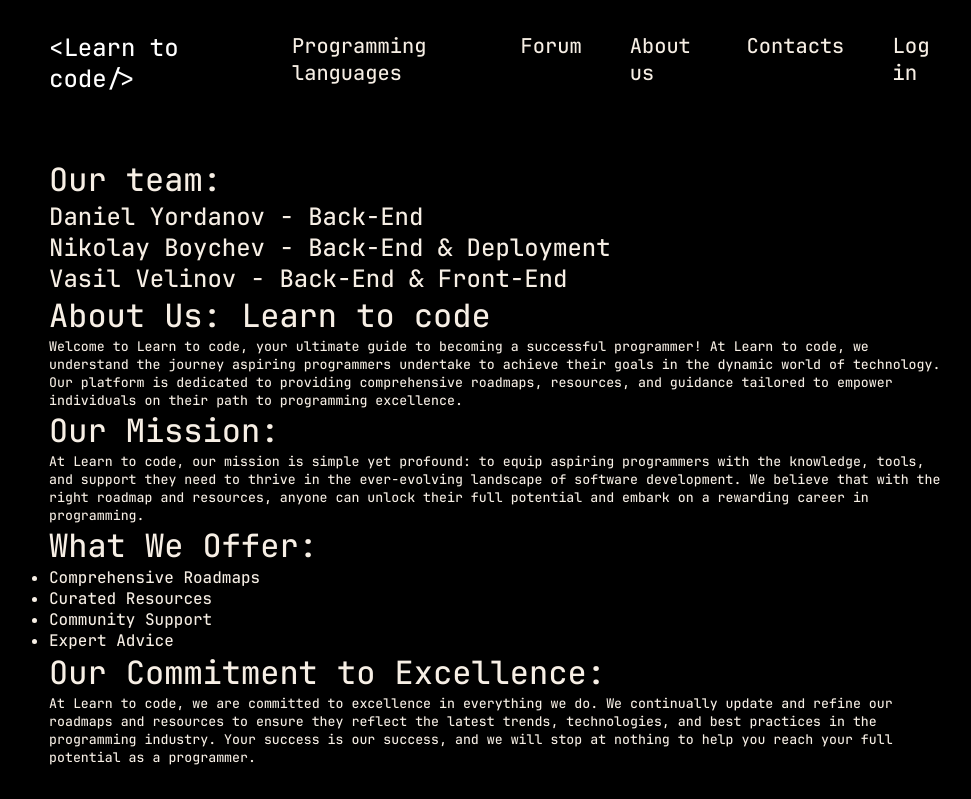
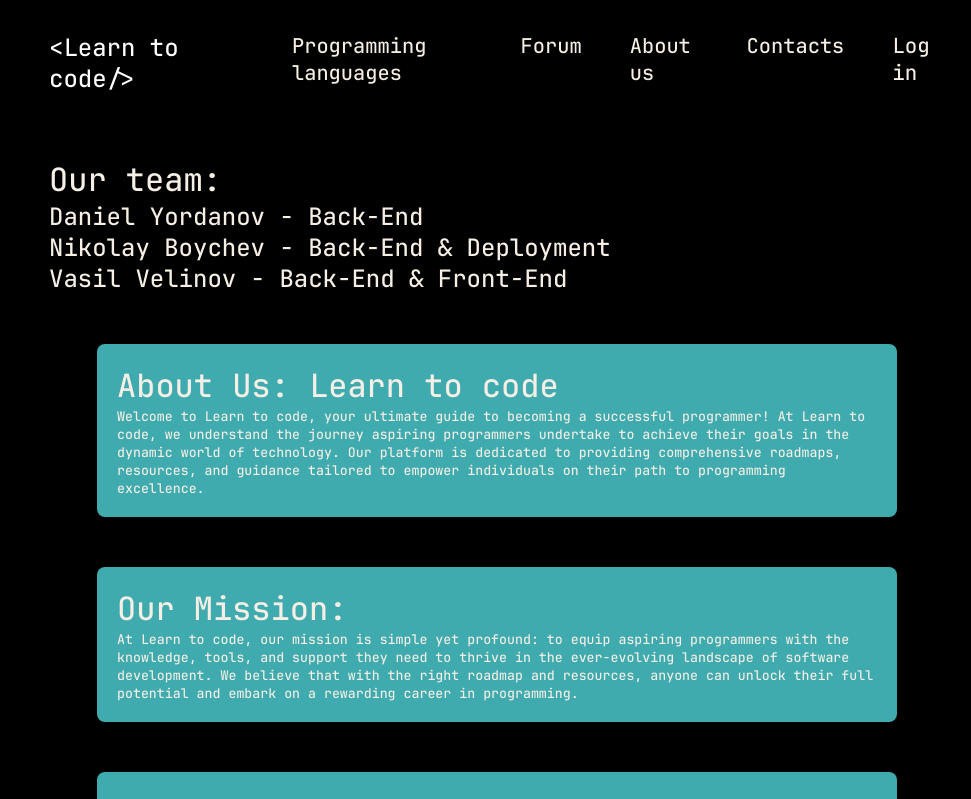
Before and after one commit to VelinovVasil/learn-to-code-front-end, a React (Create React App) app: page /about-us in a window 1280 px wide. Shown: the top 799 px of the page, without its empty margins (143-1114 px from the left). Built offline with nearby package versions, Linux system fonts and the light colour scheme.

Commit message:
About us and contacts page

```diff
--- a/src/components/styles/AboutUsPage.css
+++ b/src/components/styles/AboutUsPage.css
@@ -0,0 +1,18 @@
+.container {
+    max-width: 800px;
+    margin: 50px auto;
+    padding: 20px;
+    background-color: #3fabaf;
+    border-radius: 8px;
+    box-shadow: 0 0 10px rgba(0, 0, 0, 0.1);
+}
+
+.ul {
+    list-style-type: circle;
+    padding: 0;
+}
+
+.li:hover {
+    background-color: grey;
+    cursor: pointer;
+}
```
